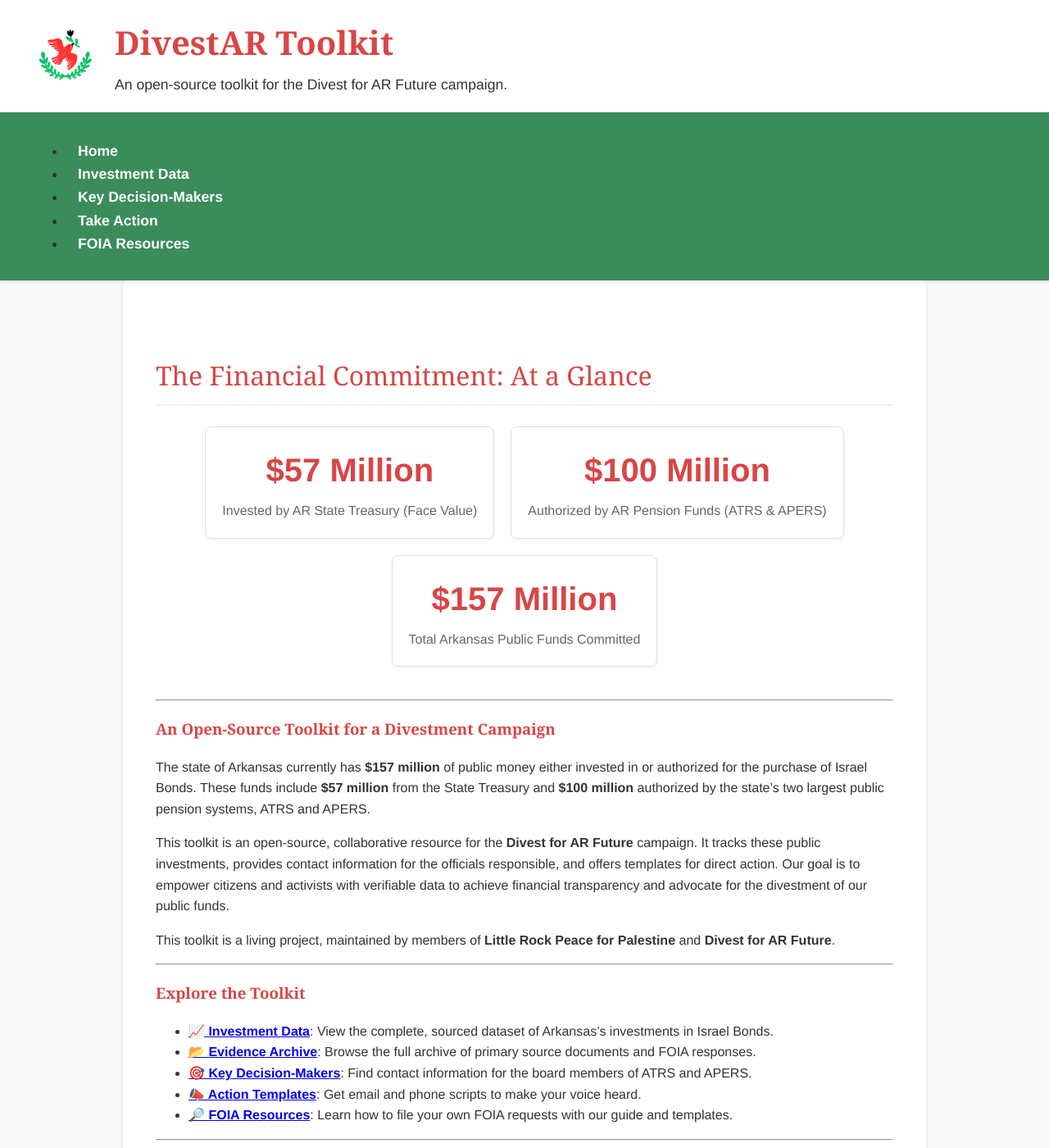
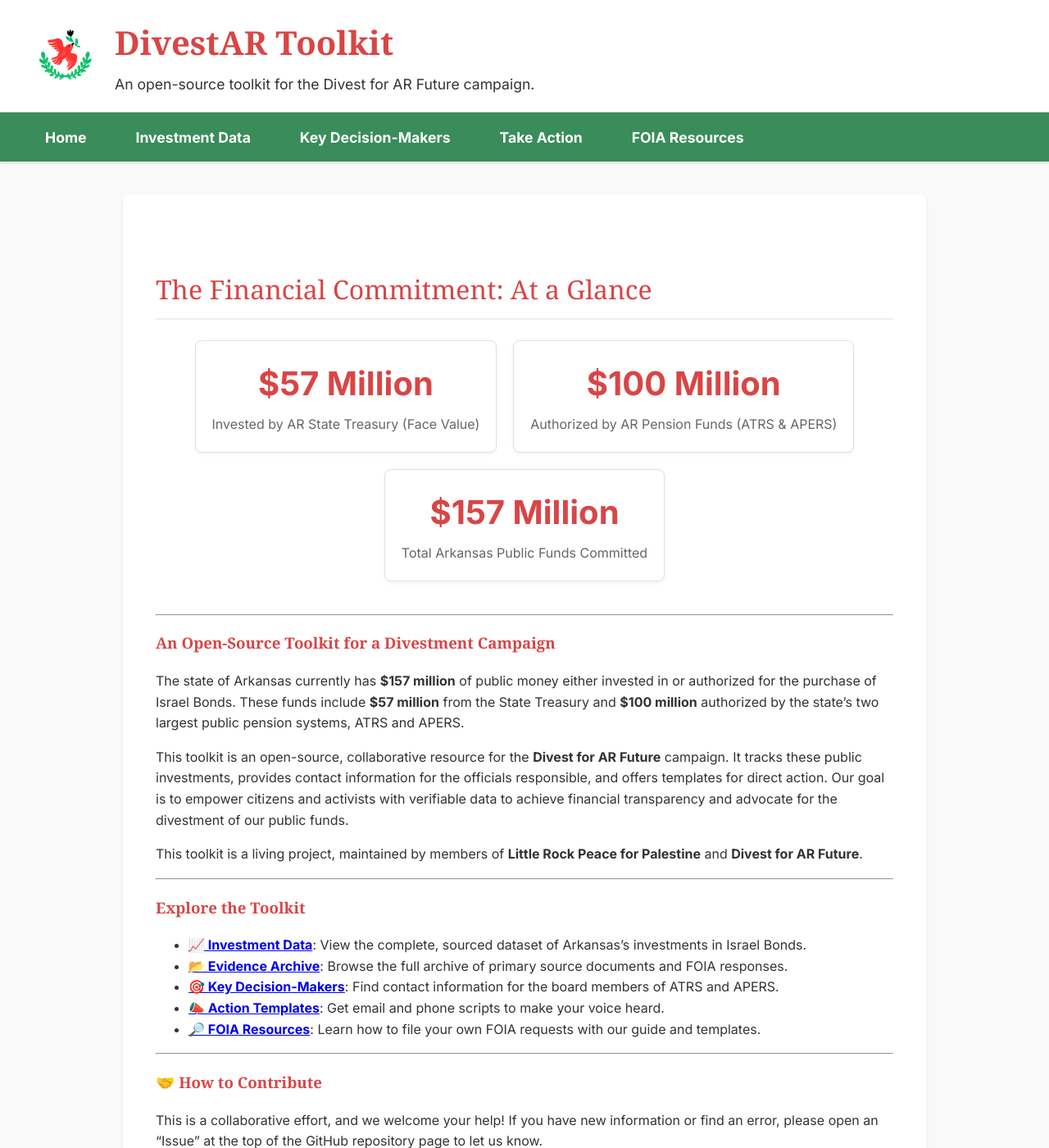
Before and after one commit to DunlapJP/divestar-toolkit, a Jekyll site: the page built from README.md, in a window 1280 px wide and 1400 px high. Shown: the whole window at 82% size. Built offline with Jekyll 4.4.1, drawn with Linux system fonts in a browser that asks for light colours; some web fonts are replaced; our own code applies the rules of GitHub Pages for plain Markdown files.

Commit message:
Update style.css

```diff
--- a/assets/css/style.css
+++ b/assets/css/style.css
@@ -7,7 +7,7 @@
     --dark-text: #333333;
     --background-color: #f9f9f9; /* Lighter gray background */
     --header-font: 'Georgia', serif;
-    --body-font: 'Helvetica', Arial, sans-serif;
+    --body-font: 'Inter', 'Helvetica', Arial, sans-serif;
 }
 
 /* --- General Body Styling --- */
@@ -59,6 +59,14 @@ nav {
     z-index: 1000;
 }
 
+nav ul {
+    list-style-type: none;
+    margin: 0;
+    padding: 0;
+    display: flex;
+    gap: 30px;
+}
+
 nav a {
     color: white;
     text-decoration: none;
@@ -73,14 +81,15 @@ nav a:hover {
     background-color: rgba(255, 255, 255, 0.15); /* A subtle highlight on hover */
 }
 
+
 /* --- Main Content Area --- */
 .main-content {
     padding: 40px;
     max-width: 900px;
-    margin: auto;
+    margin: 40px auto; /* Add margin to top and bottom */
     background-color: #fff; /* White background for content */
-    border-radius: 5px; /* Softer edges */
-    box-shadow: 0 2px 5px rgba(0,0,0,0.1); /* Subtle shadow */
+    border-radius: 8px; /* Softer edges */
+    box-shadow: 0 2px 5px rgba(0,0,0,0.05); /* Subtle shadow */
 }
 
 h1, h2, h3 {
@@ -102,34 +111,6 @@ h2 {
    border-bottom: 2px solid #eeeeee;
 }
 
-
-/* --- Footer --- */
-.footer-container {
-    background-color: #f0f0f0;
-    border-top: 1px solid #e0e0e0;
-    text-align: center;
-    padding: 20px 40px;
-    font-size: 0.9em;
-    color: #666;
-}
-
-.footer-container a {
-    color: var(--primary-green);
-    text-decoration: none;
-}
-
-.footer-container a:hover {
-    text-decoration: underline;
-}
-
-/* --- Homepage Section Headings --- */
-.main-content h2 {
-    font-size: 2em;
-    margin-bottom: 25px;
-    padding-bottom: 10px;
-    border-bottom: 2px solid #eeeeee;
-    font-weight: normal;
-}
 
 /* --- Data Dashboard (KPIs) --- */
 .data-dashboard {
@@ -164,3 +145,31 @@ h2 {
     color: #666;
     margin-top: 5px;
 }
+
+/* --- Footer --- */
+.footer-container {
+    background-color: #f0f0f0;
+    border-top: 1px solid #e0e0e0;
+    text-align: center;
+    padding: 20px 40px;
+    font-size: 0.9em;
+    color: #666;
+}
+
+.footer-container a {
+    color: var(--primary-green);
+    text-decoration: none;
+}
+
+.footer-container a:hover {
+    text-decoration: underline;
+}
+
+/* --- Homepage Section Headings --- */
+.main-content h2 {
+    font-size: 2em;
+    margin-bottom: 25px;
+    padding-bottom: 10px;
+    border-bottom: 2px solid #eeeeee;
+    font-weight: normal;
+}
```
